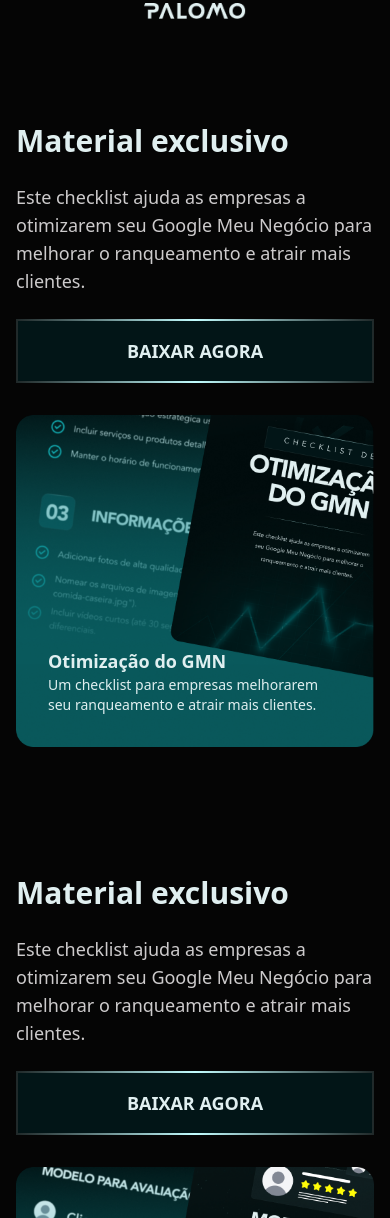
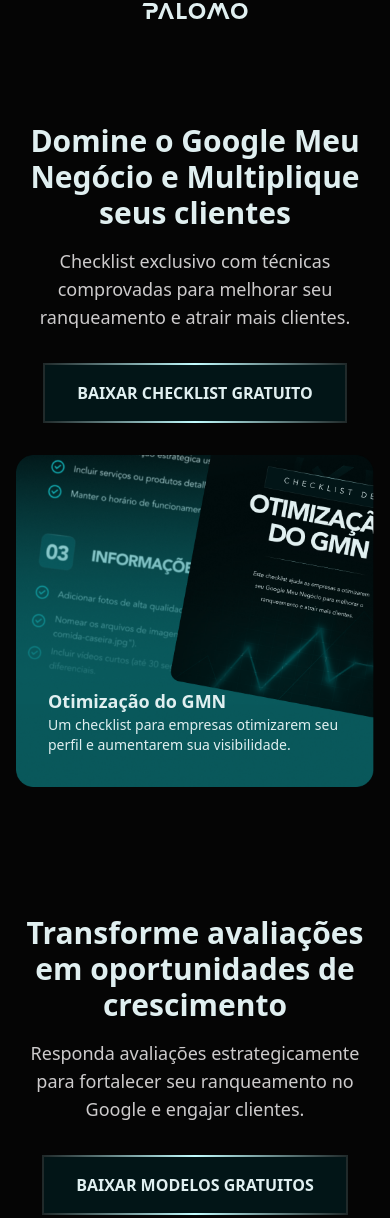
Before and after one commit to laillagaleno/web-palomo, a website: page src/index.html in a window 390 px wide. Shown: the part 37-1255 px from the top of the page. Drawn offline with Linux system fonts and the light colour scheme.

Commit message:
responsividade

```diff
--- a/src/index.html
+++ b/src/index.html
@@ -13,21 +13,24 @@
     <!-- Logo Section -->
     <div class="flex justify-center items-center py-10">
       <a href="https://www.instagram.com/palomo.digital/">
-        <img src="./assets/logo.png" alt="Logo" class="h-4 sm:h-6">
+        <img src="./assets/logo.svg" alt="Logo" class="h-4 sm:h-6">
       </a>
     </div>
 
     <!-- First Section -->
     <section class="flex flex-col lg:flex-row items-center gap-8 lg:gap-24 text-[#E0EFF0] py-16">
       <!-- Text Content -->
-      <div class="lg:w-1/2 flex flex-col gap-6 text-start">
-        <h1 class="text-3xl sm:text-5xl font-bold">Material exclusivo</h1>
-        <p class="text-lg sm:text-xl font-light text-[#CDCBCC]">
-          Este checklist ajuda as empresas a otimizarem seu Google Meu Negócio para melhorar o ranqueamento e atrair mais clientes.
-        </p>
-        <a href="http://lp.mege.com.br/wp-content/uploads/2025/03/Otimizacao-de-GMN.pdf" class="inline-block text-center p-[2px] bg-gradient-to-r from-[rgba(58,76,77,0.5)] via-[#C2FDFF] to-[rgba(58,76,77,0.5)]">
-          <div class="bg-[#021517] p-4">
-            <p class="text-lg sm:text-xl uppercase font-bold">Baixar agora</p>
+      <div class="lg:w-1/2 flex flex-col gap-8 text-start max-sm:text-center max-sm:items-center">
+        <div class="flex gap-4 flex-col">
+            <h1 class="text-3xl sm:text-5xl font-bold">Domine o Google Meu Negócio e Multiplique seus clientes</h1>
+            <p class="text-lg sm:text-xl font-light text-[#CDCBCC]">
+                Checklist exclusivo com técnicas comprovadas para melhorar seu ranqueamento e atrair mais clientes.
+            </p>
+        </div>
+
+        <a href="http://lp.mege.com.br/wp-content/uploads/2025/03/Otimizacao-de-GMN.pdf" class=" w-fit inline-block text-center p-[2px] bg-gradient-to-r from-[rgba(58,76,77,0.5)] via-[#C2FDFF] to-[rgba(58,76,77,0.5)]">
+          <div class="bg-[#021517] p-4 px-8">
+            <p class="text-[16px] sm:text-xl uppercase font-bold">Baixar checklist gratuito</p>
           </div>
         </a>
       </div>
@@ -38,7 +41,7 @@
         <div class="absolute bottom-4 left-4 right-4 bg-opacity-80 p-4 rounded-lg">
           <h3 class="text-lg sm:text-2xl font-bold">Otimização do GMN</h3>
           <p class="text-sm sm:text-base">
-            Um checklist para empresas melhorarem seu ranqueamento e atrair mais clientes.
+            Um checklist para empresas otimizarem seu perfil e aumentarem sua visibilidade.
           </p>
         </div>
       </div>
@@ -47,14 +50,17 @@
     <!-- Second Section -->
     <section class="flex flex-col lg:flex-row items-center gap-8 lg:gap-24 text-[#E0EFF0] py-16">
       <!-- Text Content -->
-      <div class="lg:w-1/2 flex flex-col gap-6 text-start">
-        <h1 class="text-3xl sm:text-5xl font-bold">Material exclusivo</h1>
-        <p class="text-lg sm:text-xl font-light text-[#CDCBCC]">
-          Este checklist ajuda as empresas a otimizarem seu Google Meu Negócio para melhorar o ranqueamento e atrair mais clientes.
-        </p>
-        <a href="http://lp.mege.com.br/wp-content/uploads/2025/03/Modelos-de-respostas.pdf" class="inline-block text-center p-[2px] bg-gradient-to-r from-[rgba(58,76,77,0.5)] via-[#C2FDFF] to-[rgba(58,76,77,0.5)]">
-          <div class="bg-[#021517] p-4 ">
-            <p class="text-lg sm:text-xl uppercase font-bold">Baixar agora</p>
+      <div class="lg:w-1/2 flex flex-col gap-8 text-start max-sm:text-center max-sm:items-center">
+        <div  class="flex gap-4 flex-col">
+            <h1 class="text-3xl sm:text-5xl font-bold">Transforme avaliações em oportunidades de crescimento</h1>
+            <p class="text-lg sm:text-xl font-light text-[#CDCBCC]">
+                Responda avaliações estrategicamente para fortalecer seu ranqueamento no Google e engajar clientes.
+            </p>
+        </div>
+
+        <a href="http://lp.mege.com.br/wp-content/uploads/2025/03/Modelos-de-respostas.pdf" class="w-fit  inline-block text-center p-[2px] bg-gradient-to-r from-[rgba(58,76,77,0.5)] via-[#C2FDFF] to-[rgba(58,76,77,0.5)]">
+          <div class="bg-[#021517] p-4 px-8">
+            <p class="text-[16px] sm:text-xl uppercase font-bold">Baixar Modelos gratuitos</p>
           </div>
         </a>
       </div>
```
Also changed, not shown: src/assets/logo.png (deleted), src/assets/logo.svg (added), src/output.css.
